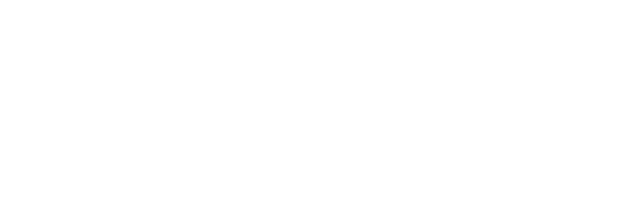
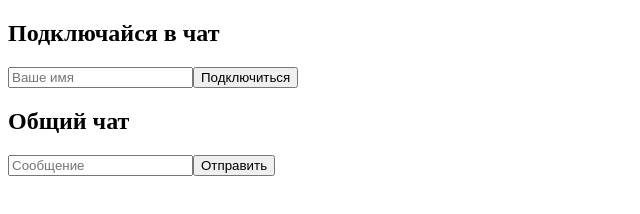
Before and after one commit to andrei-dut/Chat, a plain HTML site: page public/index.html in a window 1280 px wide. Shown: the whole page, without its empty margins (0-640 px from the left). Drawn offline with Linux system fonts and the light colour scheme.

Commit message:
build DOM chat

```diff
--- a/public/index.html
+++ b/public/index.html
@@ -1,12 +1,37 @@
 <!DOCTYPE html>
 <html lang="en">
-<head>
-    <meta charset="UTF-8">
-    <meta http-equiv="X-UA-Compatible" content="IE=edge">
-    <meta name="viewport" content="width=device-width, initial-scale=1.0">
+  <head>
+    <meta charset="UTF-8" />
+    <meta http-equiv="X-UA-Compatible" content="IE=edge" />
+    <meta name="viewport" content="width=device-width, initial-scale=1.0" />
     <title>Chat</title>
-</head>
-<body>
+  </head>
+  <body>
+    <div class="wrapper">
+      <div class="wrapper__authorization">
+        <h2 class="header">Подключайся в чат</h2>
+        <form id="form-authorization" action="">
+          <input
+            id="name-user"
+            autocomplete="off"
+            placeholder="Ваше имя"y
+            minlength="1"
+            maxlength="20"
+          /><button>Подключиться</button>
+        </form>
+      </div>
+      <div class="wrapper__chat">
+        <h2>О<span>б</span>щ<span>и</span>й ч<span>а</span>т</h2>
+        <ul id="messages"></ul>
+        <form id="form" action="">
+          <input id="input" autocomplete="off" placeholder="Сообщение" /><button
+            class="send"
+          >
+            Отправить
+          </button>
+        </form>
+      </div>
+    </div>
 
-</body>
+  </body>
 </html>
```
